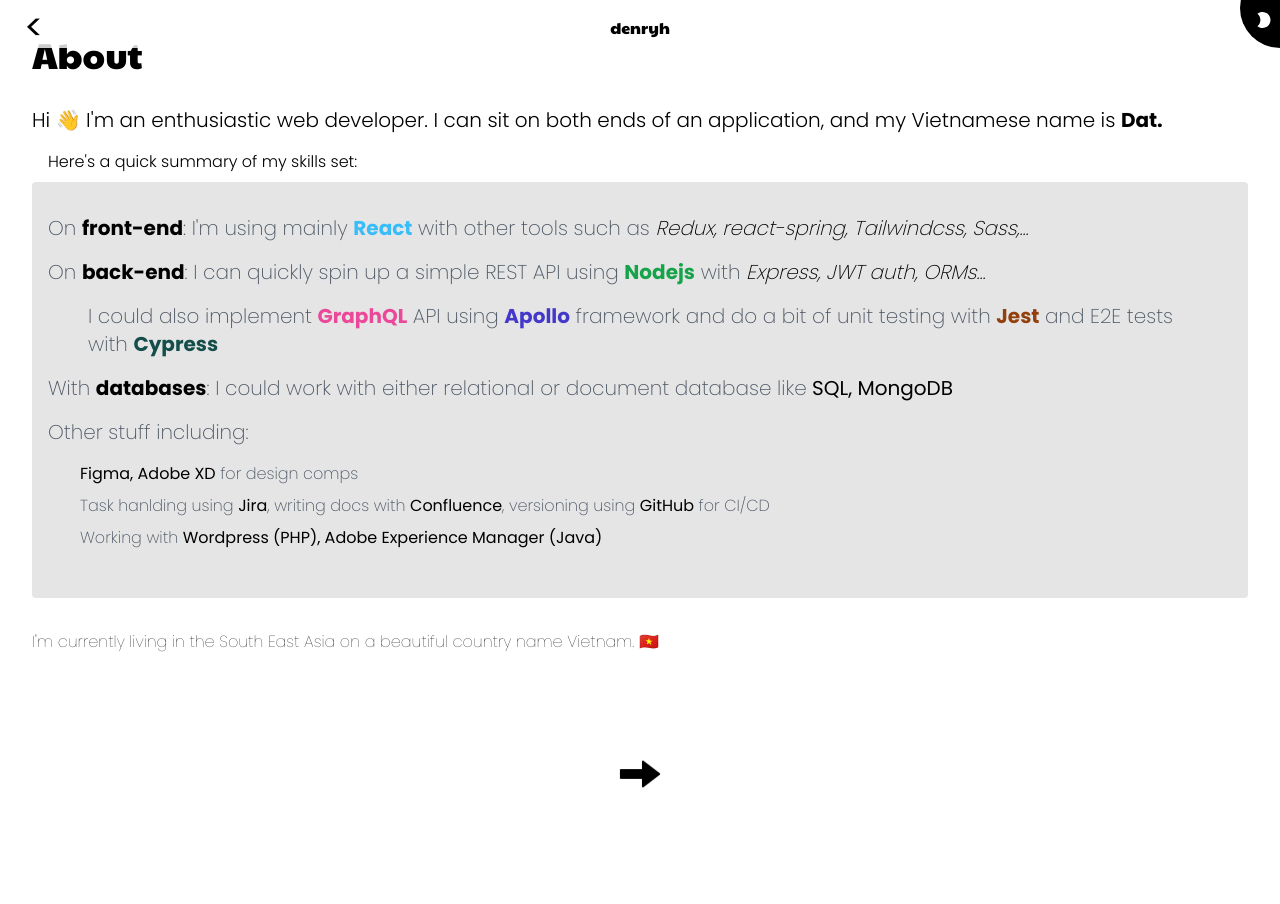
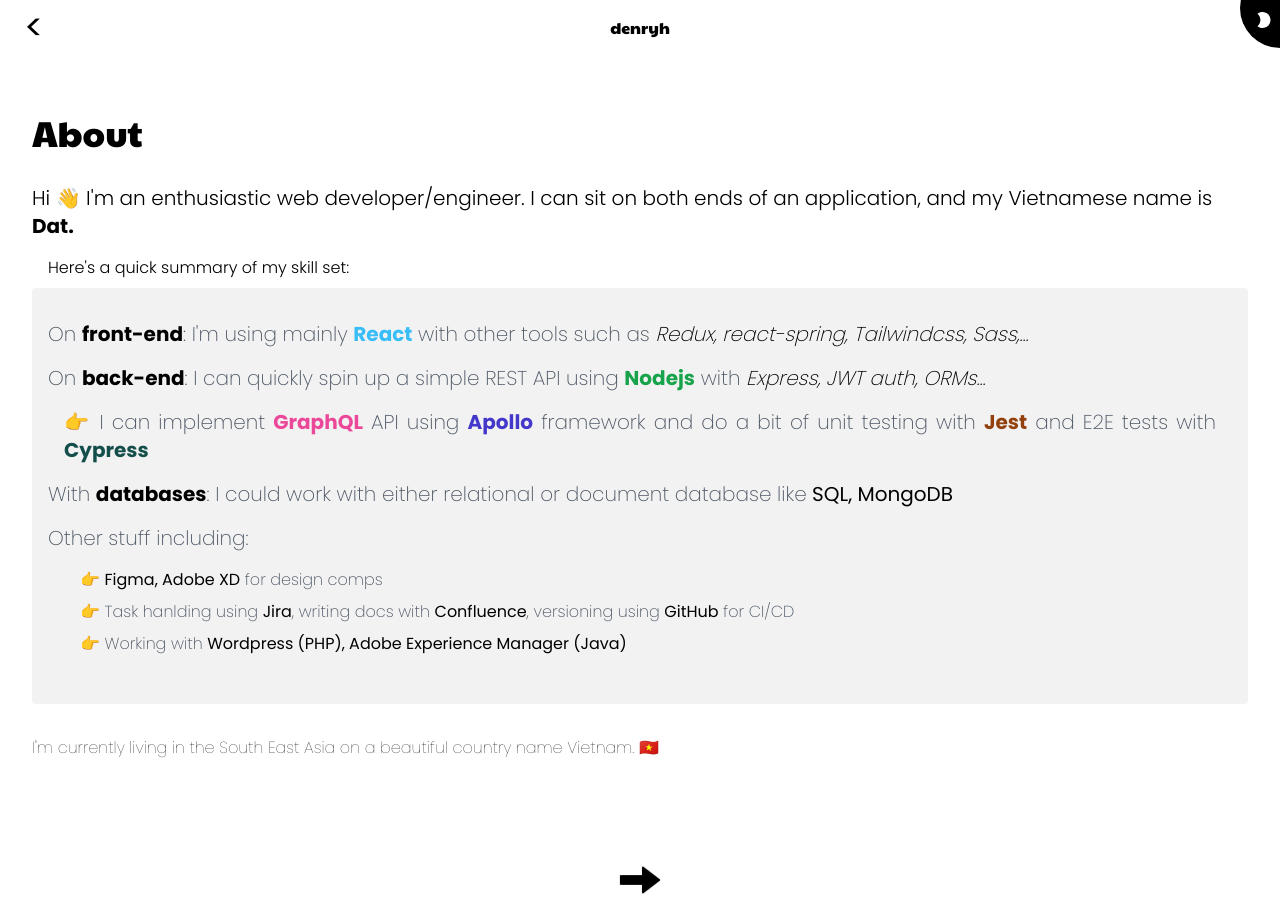
Before and after one commit to denryh/portfolio-v2, a React (Vite) app: page /about in a window 1280 px wide. Before the commit the page ends 800 px from the top, so only its background shows below. Built offline with nearby package versions, Linux system fonts and the light colour scheme.

Commit message:
fixed about styles

```diff
--- a/src/components/Nav.tsx
+++ b/src/components/Nav.tsx
@@ -26,6 +26,6 @@
     <div className="relative -right-10">
       <AppearanceToggler />
     </div>
-    <span style={{ width: `${progress}%` }} className="h-1 w-full bg-black absolute top-10 left-0 dark:bg-white"></span>
+    <span style={{ width: `${progress}%` }} className="h-1 w-full bg-black absolute top-10 left-0 dark:bg-white md:top-8"></span>
   </div>
 }
--- a/src/pages/About.tsx
+++ b/src/pages/About.tsx
@@ -32,25 +32,25 @@
   };
 
   return (
-    <section className="h-screen relative dark:text-white cursor-pointer">
+    <section className="min-h-screen relative dark:text-white">
       <animated.div style={navStyles}>
         <Nav path="/" toggleFx={set} />
       </animated.div>
       <animated.div
         style={styles}
-        className="h-full flex flex-col justify-center items-center gap-16"
+        className="h-full flex flex-col justify-center items-center md:gap-16"
       >
-        <div className="px-8">
+        <div className="pt-10 md:pt-20 px-8">
           <h2 className="my-8 font-display text-2xl md:text-4xl">About</h2>
           <p className="my-4 font-light md:text-xl">
-            Hi 👋 I'm an enthusiastic web developer. I can sit on both ends of
+            Hi 👋 I'm an enthusiastic web developer/engineer. I can sit on both ends of
             an application, and my Vietnamese name is{" "}
             <span className="font-bold">Dat.</span>
           </p>
           <p className="my-2 pl-4 font-light">
-            Here's a quick summary of my skills set:
+            Here's a quick summary of my skill set:
           </p>
-          <ul className="pl-4 flex flex-col gap-4 font-extralight text-gray-600 dark:text-gray-400 bg-black/10 p-8 rounded">
+          <ul className="pl-4 flex flex-col gap-4 font-extralight text-gray-600 dark:text-gray-400 bg-black/5 dark:bg-black/40 p-8 rounded text-justify transition-all duration-500 hover:scale-105 hover:bg-black/20 dark:hover:bg-black">
             <li className="md:text-xl">
               On <span className="font-bold text-black dark:text-white">front-end</span>: I'm using
               mainly <span className="font-bold text-sky-400">React</span> with
@@ -69,8 +69,8 @@
                 Express, JWT auth, ORMs...
               </span>
             </li>
-            <li className="pl-10 md:text-xl">
-              I could also implement <span className="text-pink-500 font-bold">GraphQL</span> API using <span className="text-indigo-700 font-bold">Apollo</span> framework and do a
+            <li className="pl-4 md:text-xl">
+              👉 I can implement <span className="text-pink-500 font-bold">GraphQL</span> API using <span className="text-indigo-700 font-bold">Apollo</span> framework and do a
               bit of unit testing with <span className="text-amber-800 font-bold">Jest</span> and E2E tests with <span className="text-teal-900 font-bold">Cypress</span>
             </li>
             <li className="md:text-xl">
@@ -84,13 +84,13 @@
             <li className="md:text-xl">Other stuff including:
               <ul className="my-4 pl-8 flex flex-col gap-2 text-base">
                 <li>
-                  <span className="text-black dark:text-white font-normal">Figma, Adobe XD</span> for design comps
+                  👉 <span className="text-black dark:text-white font-normal">Figma, Adobe XD</span> for design comps
                 </li>
                 <li>
-                  Task hanlding using <span className="text-black dark:text-white font-normal">Jira</span>, writing docs with <span className="text-black dark:text-white font-normal">Confluence</span>, versioning using <span className="text-black dark:text-white font-normal">GitHub</span> for CI/CD
+                  👉 Task hanlding using <span className="text-black dark:text-white font-normal">Jira</span>, writing docs with <span className="text-black dark:text-white font-normal">Confluence</span>, versioning using <span className="text-black dark:text-white font-normal">GitHub</span> for CI/CD
                 </li>
                 <li>
-                  Working with <span className="text-black dark:text-white font-normal">Wordpress (PHP), Adobe Experience Manager (Java)</span>
+                  👉 Working with <span className="text-black dark:text-white font-normal">Wordpress (PHP), Adobe Experience Manager (Java)</span>
                 </li>
               </ul>
             </li>
```
